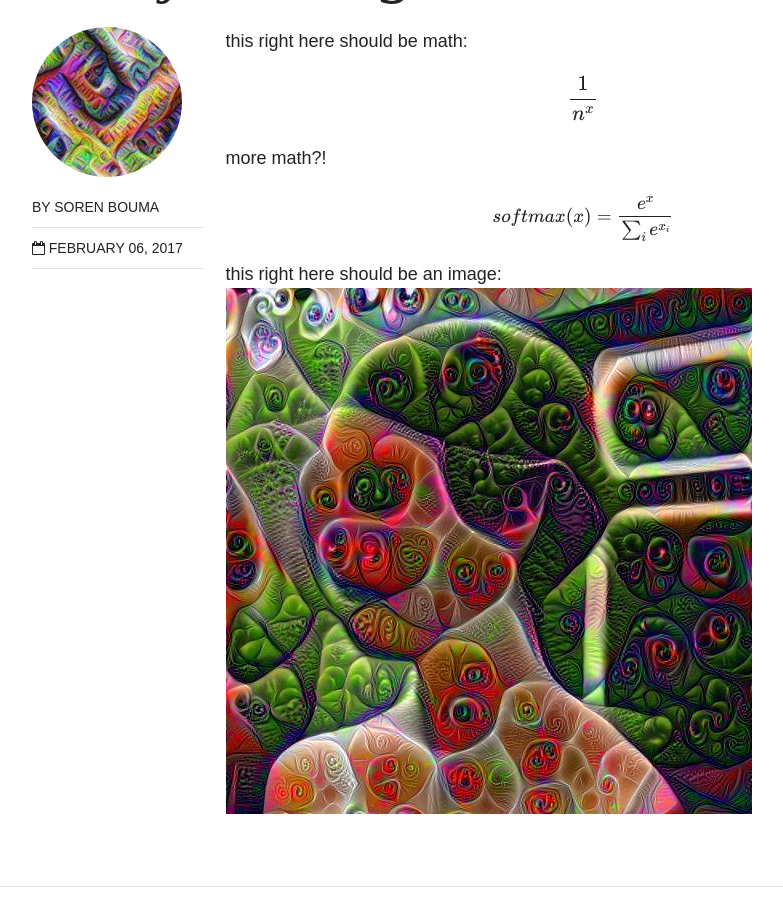
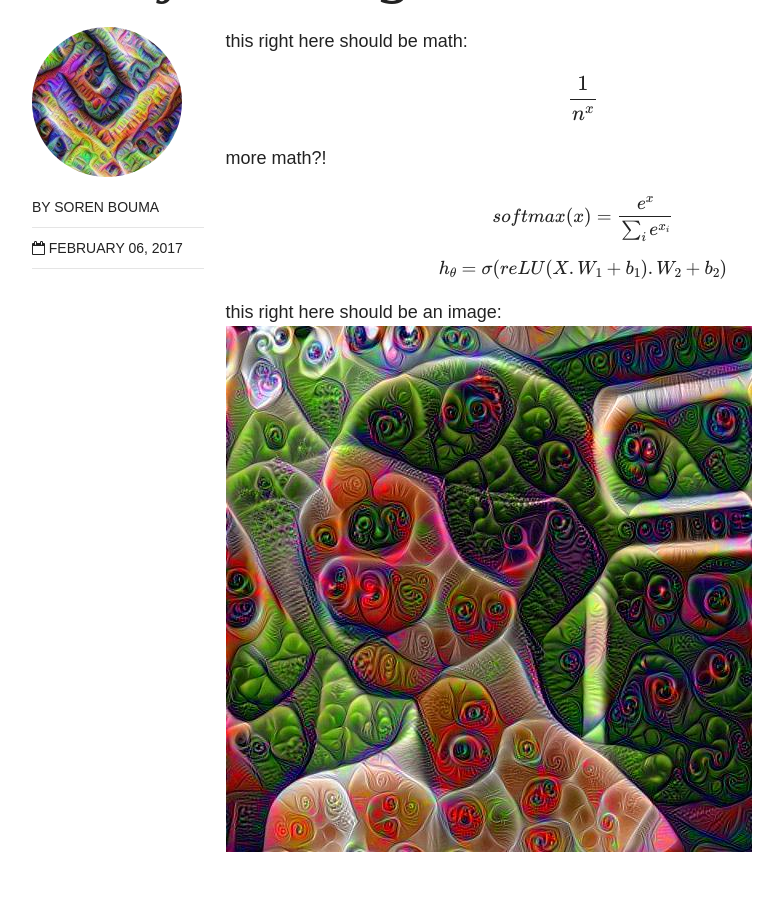
Before and after one commit to sorenbouma/sorenbouma.github.io, a Jekyll site: the page built from _posts/blog/2017-02-06-hello-world.md, in a window 1280 px wide and 900 px high, scrolled down 545 px. Shown: the whole window, without its empty margins (154-937 px from the left). Built offline with Jekyll 4.4.1, drawn with Linux system fonts in a browser that asks for light colours; nearby versions of some CDN libraries; formulas are drawn with MathJax 3.

Commit message:
more math

```diff
--- a/_posts/blog/2017-02-06-hello-world.md
+++ b/_posts/blog/2017-02-06-hello-world.md
@@ -16,5 +16,8 @@ more math?!
 $$softmax(x) =    \frac{e^{x}}  {\sum_{i} e^{x_i}}  $$
 
 
+$$h_\theta =  \sigma(reLU(X.W_1+b_1).W_2 + b_2)  $$
+
+
 this right here should be an image:
 ![what the fuck]({{ site.url }}/images/anneke2.jpg)
```
